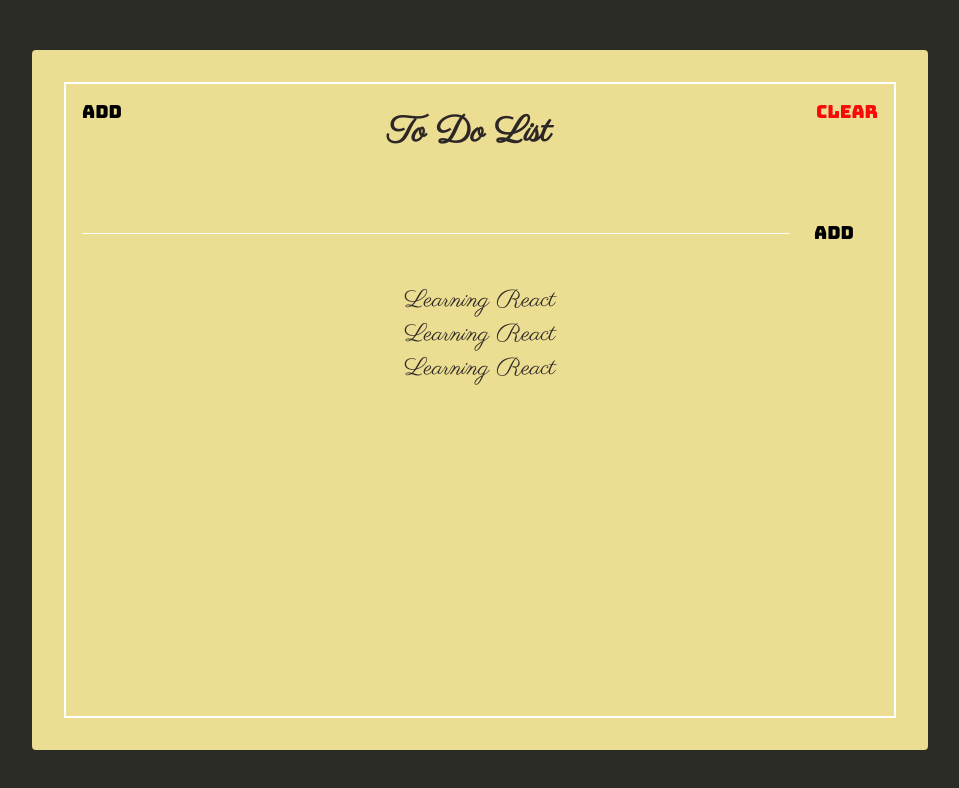
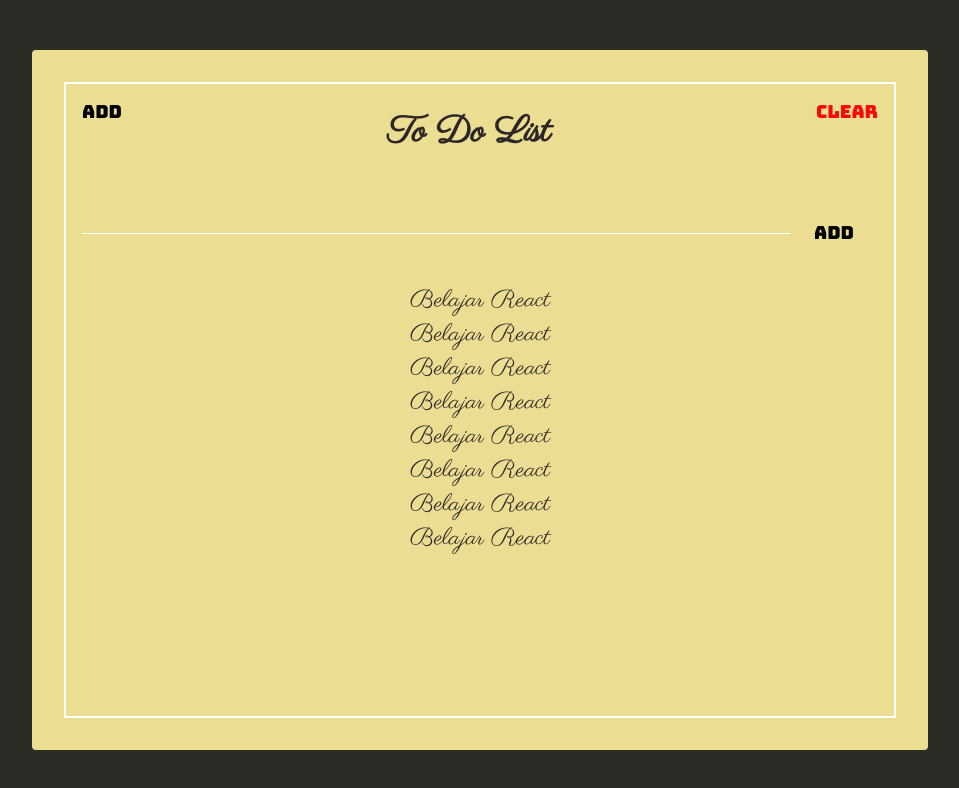
Before and after one commit to amarizzal/to-do-list-app, a React (Create React App) app: page / in a window 1280 px wide. Shown: the top 788 px of the page, without its empty margins (160-1119 px from the left). Built offline with nearby package versions, Linux system fonts and the light colour scheme.

Commit message:
menambahkan pages dan component to-do-item

```diff
--- a/src/App.js
+++ b/src/App.js
@@ -1,22 +1,11 @@
 import React from 'react';
 import './App.css';
 import './style.css'
-import Header from "./components/Header"
-import Paper from './components/Paper';
-import ToDoForm from './components/to-do-form';
-import ToDos from "./components/to-do";
+import ToDoListPage from './pages/to-do-list-pages';
 
 function App() {
   return (
-            <Paper>
-
-                <Header />
-
-                <ToDoForm />
-
-                <ToDos />
-
-            </Paper>
+            <ToDoListPage />
     );
 }
 
--- /dev/null
+++ b/src/components/to-do-item.jsx
@@ -0,0 +1,17 @@
+import React from 'react';
+
+import PropTypes from 'prop-types';
+
+const ToDoItem = props => {
+    return (
+        <div className="to-do">
+            <span className="text-item">{props.text}</span>
+        </div>
+    )
+}
+
+ToDoItem.propTypes = {
+    text: PropTypes.string.isRequired
+}
+
+export default ToDoItem;
--- a/src/components/to-do.jsx
+++ b/src/components/to-do.jsx
@@ -1,18 +1,41 @@
 import React from "react";
 
+import ToDoItem from "./to-do-item";
+
 const ToDos = () => {
+  const ex = [
+    {
+      text: "Belajar React"
+    },
+    {
+      text: "Belajar React"
+    },
+    {
+      text: "Belajar React"
+    },
+    {
+      text: "Belajar React"
+    },
+    {
+      text: "Belajar React"
+    },
+    {
+      text: "Belajar React"
+    },
+    {
+      text: "Belajar React"
+    },
+    {
+      text: "Belajar React"
+    },
+  ];
+
     return (
         <div className="to-does">
-                  <div className="to-do">
-                    <span className="to-do-text">Learning React</span>
-                  </div>
-                  <div className="to-do">
-                    <span className="to-do-text">Learning React</span>
-                  </div>
-                  <div className="to-do">
-                    <span className="to-do-text">Learning React</span>
-                  </div>
-                </div>
+          {ex.map(todo => {
+            return <ToDoItem text={todo.text} />
+          })}
+        </div>
     )
 }
 
--- /dev/null
+++ b/src/pages/to-do-list-pages.jsx
@@ -0,0 +1,21 @@
+import React from 'react';
+import Header from "../components/Header";
+import Paper from '../components/Paper';
+import ToDoForm from '../components/to-do-form';
+import ToDos from "../components/to-do";
+
+const ToDoListPage = () => {
+  return (
+            <Paper>
+
+                <Header />
+
+                <ToDoForm />
+
+                <ToDos />
+
+            </Paper>
+    );
+}
+
+export default ToDoListPage;
```
